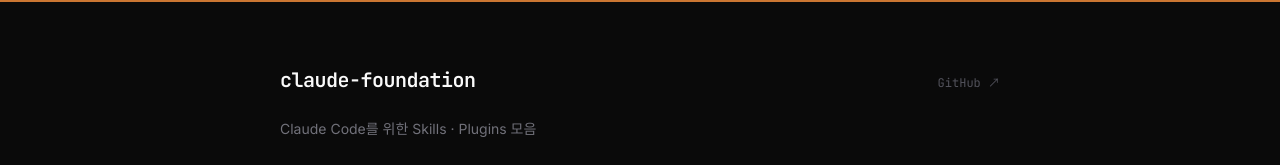
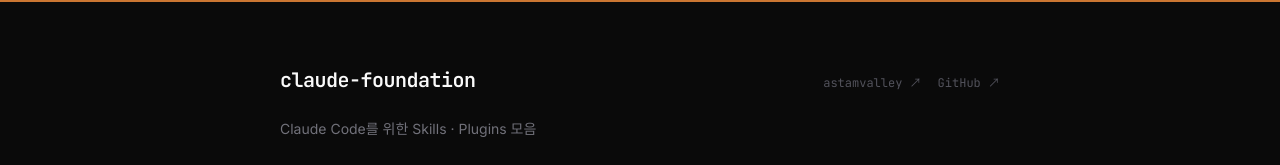
Before and after one commit to astamvalley/claude-foundation, a Next.js app in the folder site/: page / in a window 1280 px wide. Shown: the top 165 px of the page. Built offline with nearby package versions, Linux system fonts and the light colour scheme.

Commit message:
feat: add astamvalley site link to header
claude-foundation과 astamvalley.github.io가 같은
조직의 프로젝트임에도 상호 링크가 없었다.

헤더 우측에 astamvalley 링크를 GitHub 링크와
나란히 추가해 두 사이트 간 이동을 지원한다.

```diff
--- a/site/src/app/page.tsx
+++ b/site/src/app/page.tsx
@@ -13,6 +13,15 @@
           <h1 className="text-xl font-mono font-semibold text-zinc-50 tracking-tight">
             claude-foundation
           </h1>
+          <div className="flex items-center gap-4">
+            <a
+              href="https://astamvalley.github.io"
+              target="_blank"
+              rel="noopener noreferrer"
+              className="text-xs text-zinc-600 hover:text-zinc-400 transition-colors font-mono"
+            >
+              astamvalley ↗
+            </a>
             <a
               href={`https://github.com/${REPO}`}
               target="_blank"
@@ -21,6 +30,7 @@
             >
               GitHub ↗
             </a>
+          </div>
         </div>
 
         <p className="text-zinc-500 text-sm leading-relaxed max-w-sm">
```
Lines whose indentation alone changed are shown as unchanged.
